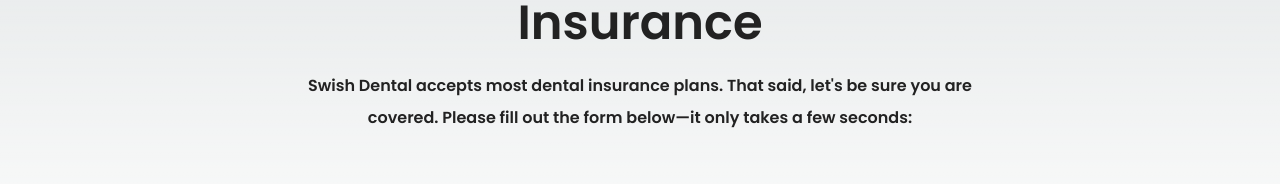
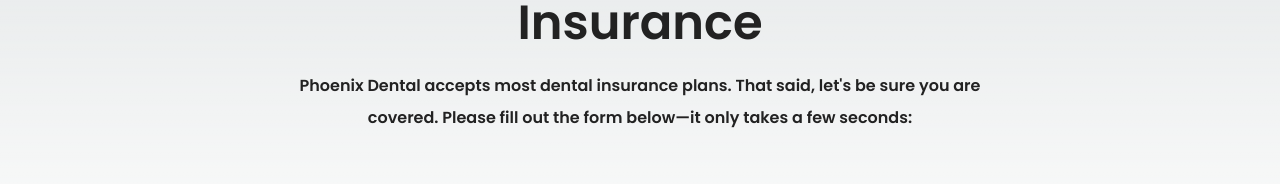
Before and after one commit to hvc02/dental_app, a Next.js app: page /insurance in a window 1280 px wide. Shown: the part 319-503 px from the top of the page. Built offline with nearby package versions, Linux system fonts and the light colour scheme.

Commit message:
minor copy changes

```diff
--- a/src/app/insurance/page.jsx
+++ b/src/app/insurance/page.jsx
@@ -10,7 +10,7 @@
           <div className="header-section _700">
             <ThumbsIcon />
             <PrimaryHeading content="Insurance" />
-            <Paragraph content="Swish Dental accepts most dental insurance plans. That said, let's be sure you are covered. Please fill out the form below—it only takes a few seconds:" />
+            <Paragraph content="Phoenix Dental accepts most dental insurance plans. That said, let's be sure you are covered. Please fill out the form below—it only takes a few seconds:" />
           </div>
         </div>
       </div>
```
